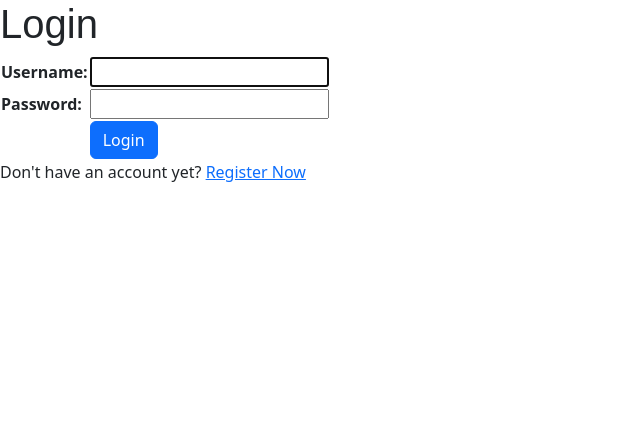
After one commit to HamletJr/jokes-come-true, a Django app: page /login/ in a window 1280 px wide. The commit adds this page. Shown: the top 424 px of the page, without its empty margins (0-640 px from the left). Run offline with Django 5.2, Linux system fonts and the light colour scheme.

Commit message:
Add tugas 4

```diff
--- a/jokes_come_true/settings.py
+++ b/jokes_come_true/settings.py
@@ -9,7 +9,7 @@ https://docs.djangoproject.com/en/5.1/topics/settings/
 For the full list of settings and their values, see
 https://docs.djangoproject.com/en/5.1/ref/settings/
 """
-
+import os
 from pathlib import Path
 
 # Build paths inside the project like this: BASE_DIR / 'subdir'.
@@ -23,7 +23,8 @@ BASE_DIR = Path(__file__).resolve().parent.parent
 SECRET_KEY = 'django-insecure-455qtcy13v4qb0c@jyzf39nqh+g+#ldujj(_(7wsga3!7520qu'
 
 # SECURITY WARNING: don't run with debug turned on in production!
-DEBUG = False
+PRODUCTION = os.getenv("PRODUCTION", False)
+DEBUG = not PRODUCTION
 
 ALLOWED_HOSTS = ["localhost",
                  "127.0.0.1",
--- a/main/models.py
+++ b/main/models.py
@@ -1,7 +1,9 @@
 from django.db import models
+from django.contrib.auth.models import User
 import uuid
 
 class Product(models.Model):
+    user = models.ForeignKey(User, on_delete=models.CASCADE)
     id = models.UUIDField(primary_key=True, default=uuid.uuid4, editable=False)
     name = models.CharField(max_length=255)
     price = models.IntegerField()
--- /dev/null
+++ b/main/templates/login.html
@@ -0,0 +1,32 @@
+{% extends 'base.html' %}
+
+{% block meta %}
+<title>Login</title>
+{% endblock meta %}
+
+{% block content %}
+<div class="login">
+    <h1>Login</h1>
+
+    <form method="POST" action="">
+        {% csrf_token %}
+        <table>
+        {{ form.as_table }}
+        <tr>
+            <td></td>
+            <td><input class="btn btn-primary login_btn" type="submit" value="Login" /></td>
+        </tr>
+        </table>
+    </form>
+
+    {% if messages %}
+    <ul>
+        {% for message in messages %}
+        <li>{{ message }}</li>
+        {% endfor %}
+    </ul>
+    {% endif %} Don't have an account yet?
+    <a href="{% url 'main:register' %}">Register Now</a>
+</div>
+
+{% endblock content %}
--- a/main/templates/main.html
+++ b/main/templates/main.html
@@ -12,7 +12,7 @@
 {% if not products %}
 <h2 class="title">Belum ada produk yang terdaftar di katalog toko Jokes Come True!</h2>
 {% else %}
-<table>
+<table class="table table-hover">
   <tr>
     <th>Product Name</th>
     <th>Description</th>
@@ -37,5 +37,9 @@
     <a href="{% url 'main:create_product' %}">
         <button class="btn btn-primary d-block mx-auto">Add New Product</button>
     </a>
+    <a href="{% url 'main:logout' %}">
+      <button class="btn btn-primary d-block mx-auto">Logout</button>
+    </a>
+    <h5 class="title">Sesi terakhir login: {{ last_login }}</h5>
 </div>
 {% endblock content %}
--- a/main/urls.py
+++ b/main/urls.py
@@ -1,5 +1,5 @@
 from django.urls import path
-from main.views import show_main, create_product, show_xml, show_xml_by_id, show_json, show_json_by_id
+from main.views import show_main, create_product, show_xml, show_xml_by_id, show_json, show_json_by_id, register, login_user, logout_user
 
 app_name = 'main'
 
@@ -10,4 +10,7 @@ urlpatterns = [
     path('xml/<str:id>', show_xml_by_id, name='show_xml_by_id'),
     path('json/', show_json, name='show_json'),
     path('json/<str:id>', show_json_by_id, name='show_json_by_id'),
+    path('register/', register, name='register'),
+    path('login/', login_user, name='login'),
+    path('logout/', logout_user, name='logout'),
 ]
--- a/main/views.py
+++ b/main/views.py
@@ -1,14 +1,22 @@
+import datetime
 from django.shortcuts import render, redirect
 from main.forms import ProductForm
 from main.models import Product
-from django.http import HttpResponse
+from django.http import HttpResponse, HttpResponseRedirect
 from django.core import serializers
+from django.urls import reverse
+from django.contrib.auth.forms import UserCreationForm, AuthenticationForm
+from django.contrib import messages
+from django.contrib.auth import authenticate, login, logout
+from django.contrib.auth.decorators import login_required
 
+@login_required(login_url='/login')
 def show_main(request):
     context = {
-        'name': 'Joshua Montolalu',
+        'name': request.user.username,
         'class': 'PBP F',
-        'products': Product.objects.all(),
+        'products': Product.objects.filter(user=request.user),
+        'last_login': request.COOKIES['last_login'],
     }
 
     return render(request, "main.html", context)
@@ -16,15 +24,51 @@ def show_main(request):
 def create_product(request):
     form = ProductForm(request.POST or None)
 
-    if form.is_valid():
-        form.save()
-        return redirect("main:show_main")
+    if form.is_valid() and request.method == "POST":
+        new_product = form.save(commit=False)
+        new_product.user = request.user
+        new_product.save()
+        return redirect('main:show_main')
 
     context = {
         "form": form,
     }
 
     return render(request, "create_product.html", context)
+
+def register(request):
+    form = UserCreationForm()
+
+    if request.method == "POST":
+        form = UserCreationForm(request.POST)
+        if form.is_valid():
+            form.save()
+            messages.success(request, 'Your account has been successfully created!')
+            return redirect('main:login')
+    context = {'form':form}
+    return render(request, 'register.html', context)
+
+def login_user(request):
+    if request.method == 'POST':
+        form = AuthenticationForm(data=request.POST)
+
+        if form.is_valid():
+            user = form.get_user()
+            login(request, user)
+            response = HttpResponseRedirect(reverse("main:show_main"))
+            response.set_cookie('last_login', str(datetime.datetime.now()))
+            return response
+
+    else:
+        form = AuthenticationForm(request)
+    context = {'form': form}
+    return render(request, 'login.html', context)
+
+def logout_user(request):
+    logout(request)
+    response = HttpResponseRedirect(reverse('main:login'))
+    response.delete_cookie('last_login')
+    return response
 
 def show_xml(request):
     data = serializers.serialize("xml", Product.objects.all())
```
Also changed, not shown: main/templates/register.html (added, +32 -0 lines), README.md, main/migrations/0005_product_user.py (added).
